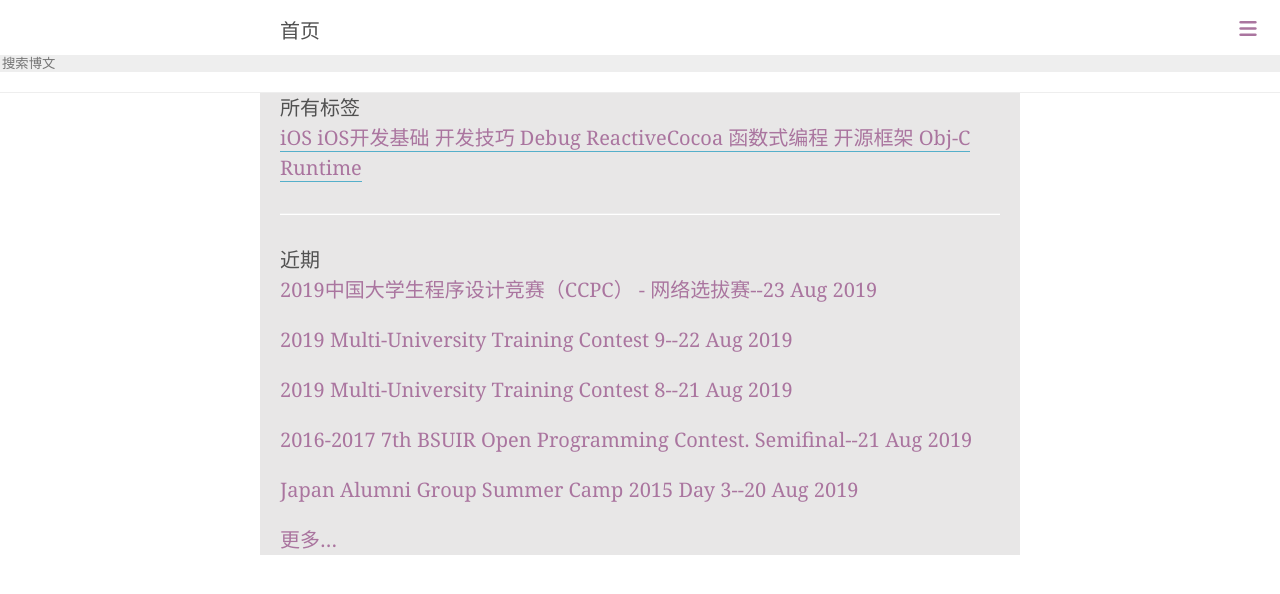
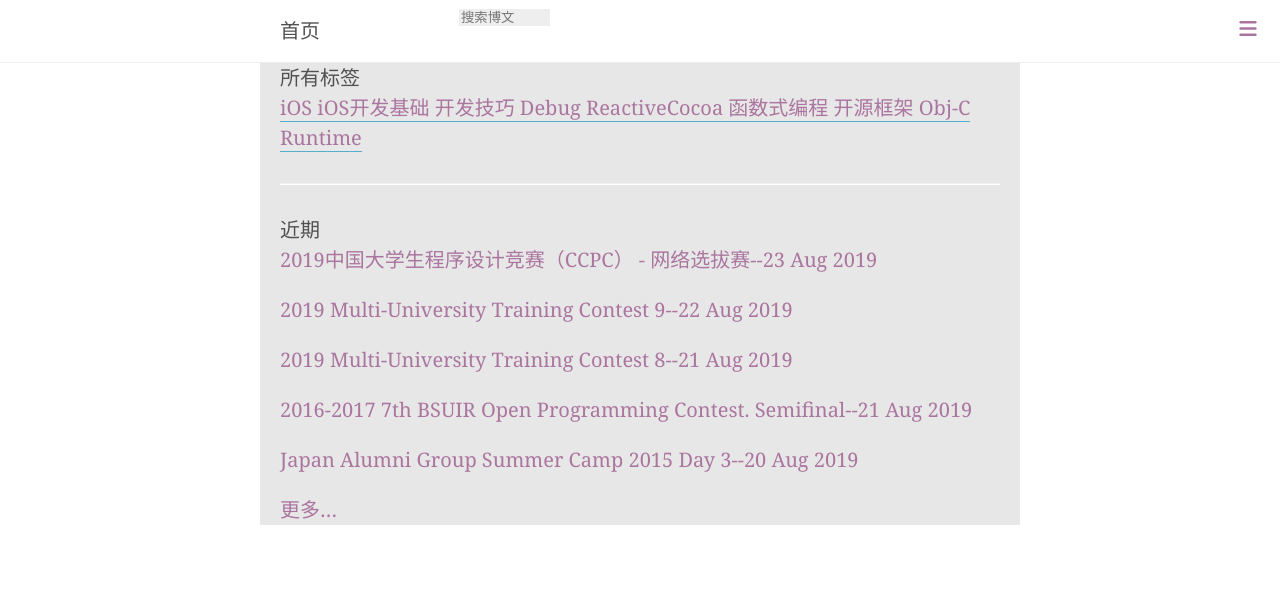
Before and after one commit to XtrueT/xtruet.github.com, a Jekyll site: the page built from index.html, in a window 1280 px wide. Shown: the top 594 px of the page. Built offline with Jekyll 4.4.1, drawn with Linux system fonts in a browser that asks for light colours; nearby versions of some CDN libraries; library files that are not in the unit come from our copies; comment, search, counter and statistics services are not loaded.

Commit message:
修复导航栏失效

```diff
--- a/_layouts/page.html
+++ b/_layouts/page.html
@@ -38,7 +38,7 @@
       </div>
 
       {% if site.simple_jekyll_search.enable %}
-      <div>
+      <div class="search-container">
         <input id="search-input" placeholder="{{ site.simple_jekyll_search.placeholder }}"/>
         <div id="results-container"></div>
         <script src="{{ site.simple_jekyll_search.src }}"></script>
--- a/public/css/index.css
+++ b/public/css/index.css
@@ -36,12 +36,26 @@
 #sidebar-checkbox:checked ~ .sidebar-toggle:before {
   background-image: none;
 }
+.search-container{
+  top: 0;
+  right: 50%;
+  display: block;
+  position: absolute;
+}
 #search-input {
   background: #eee;
   border: none;
   color: rgb(0, 0, 0);
-  width: 100%;
+  width: 50%;
 }
+#results-container{
+  background: #dea0eb;
+  list-style: none;
+  line-height: 5em;
+}
+
+
+
 .post-date {
   margin-top: 0px;
 }
```
